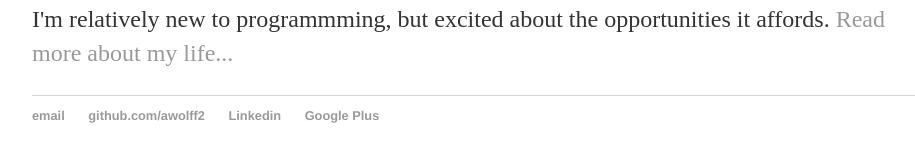
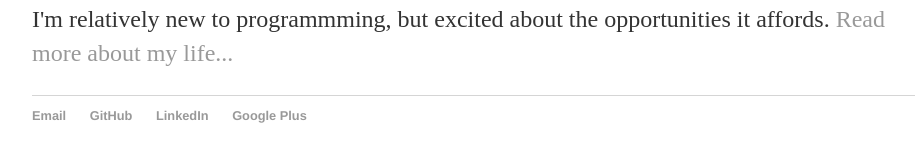
Before and after one commit to LifeHasOrder/LifeHasOrder.github.io, a Jekyll site: the page built from index.html, in a window 1280 px wide. Shown: the part 194-356 px from the top of the page, without its empty margins (160-1075 px from the left). Built offline with Jekyll 4.4.1, drawn with Linux system fonts in a browser that asks for light colours.

Commit message:
Update default.html

```diff
--- a/_layouts/default.html
+++ b/_layouts/default.html
@@ -21,9 +21,9 @@
 		</div><!-- /.container -->
 		<footer>
     		<ul>
-        		<li><a href="mailto:alex_wolff7@hotmail.com">email</a></li>
-        		<li><a href="https://github.com/awolff2">github.com/awolff2</a></li>
-        		<li><a href="https://www.linkedin.com/in/alexanderwolff7">Linkedin</a></li>
+        		<li><a href="mailto:alex_wolff7@hotmail.com">Email</a></li>
+        		<li><a href="https://github.com/awolff2">GitHub</a></li>
+        		<li><a href="https://www.linkedin.com/in/alexanderwolff7">LinkedIn</a></li>
         		<li><a href="https://plus.google.com/100151160303383716744/about">Google Plus</a></li>
 			</ul>
 		</footer>
```
